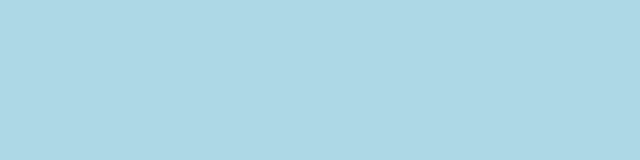
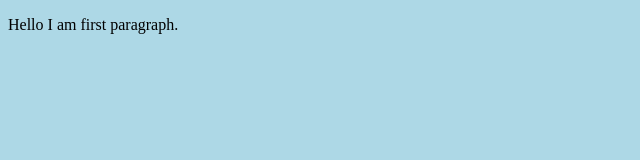
Before and after one commit to web-master-college/jumpGame, a plain HTML site: page index.html in a window 1280 px wide. Shown: the whole page, without its empty margins (0-640 px from the left). Drawn offline with Linux system fonts and the light colour scheme.

Commit message:
Update index.html

```diff
--- a/index.html
+++ b/index.html
@@ -8,7 +8,7 @@
   <link rel="stylesheet" href="style.css" />
 </head>
 <body>
-
+  <p>Hello I am first paragraph.</p>
 
 
 <script src="script.js"></script>
```
